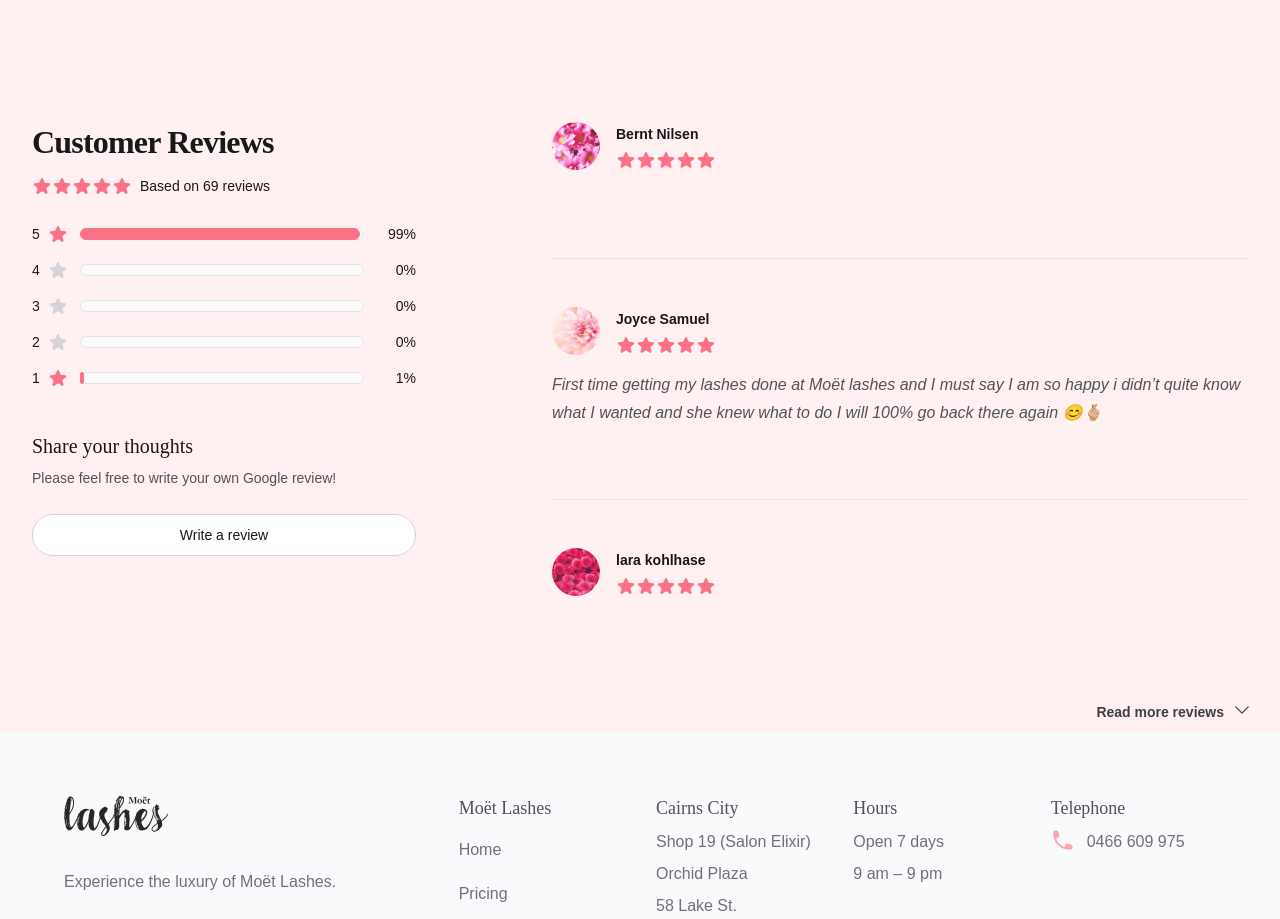
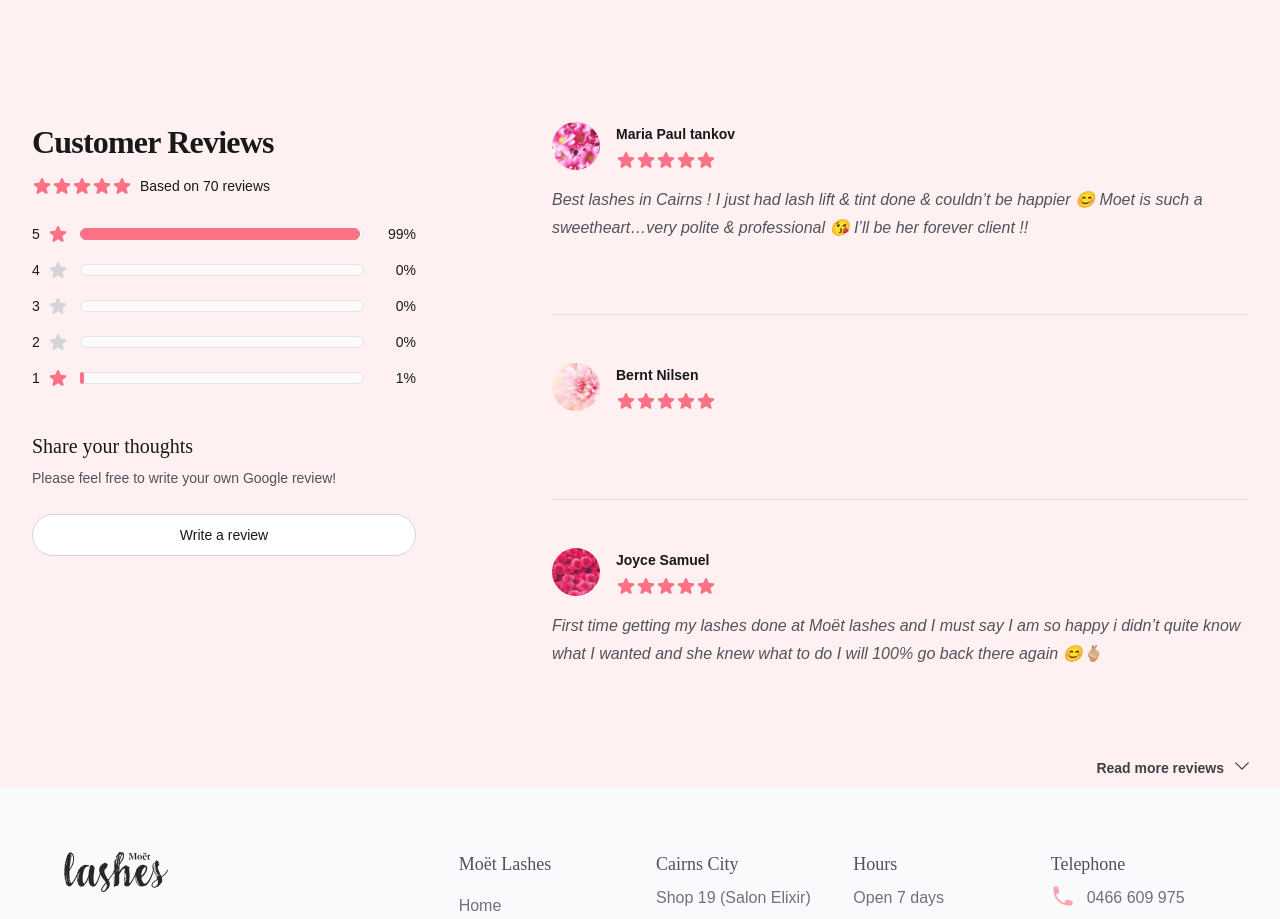
Before and after one commit to Emily-Nilsen/moet-lashes, a Next.js app: page / in a window 1280 px wide. Shown: the part 2280-3199 px from the top of the page. Built offline with nearby package versions, Linux system fonts and the light colour scheme; a web font is replaced by a local one.

Commit message:
review 70

```diff
--- a/src/components/CustomerReviews.jsx
+++ b/src/components/CustomerReviews.jsx
@@ -6,15 +6,23 @@
 
 const reviews = {
   average: 5,
-  totalCount: 69,
+  totalCount: 70,
   counts: [
-    { rating: 5, count: 68 },
+    { rating: 5, count: 69 },
     { rating: 4, count: 0 },
     { rating: 3, count: 0 },
     { rating: 2, count: 0 },
     { rating: 1, count: 1 },
   ],
   featured: [
+    {
+      id: 69,
+      rating: 5,
+      content: `
+        <p>Best lashes in Cairns ! I just had lash lift & tint done & couldn’t be happier 😊 Moet is such a sweetheart…very polite & professional 😘 I’ll be her forever client !!</p>
+      `,
+      author: 'Maria Paul tankov',
+    },
     {
       id: 68,
       rating: 5,
```
